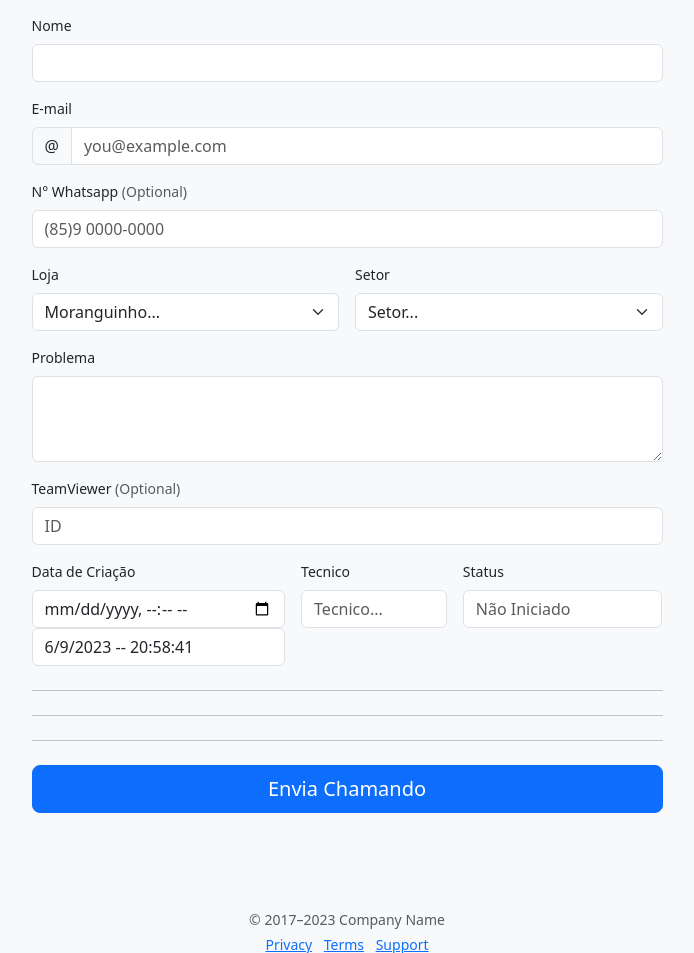
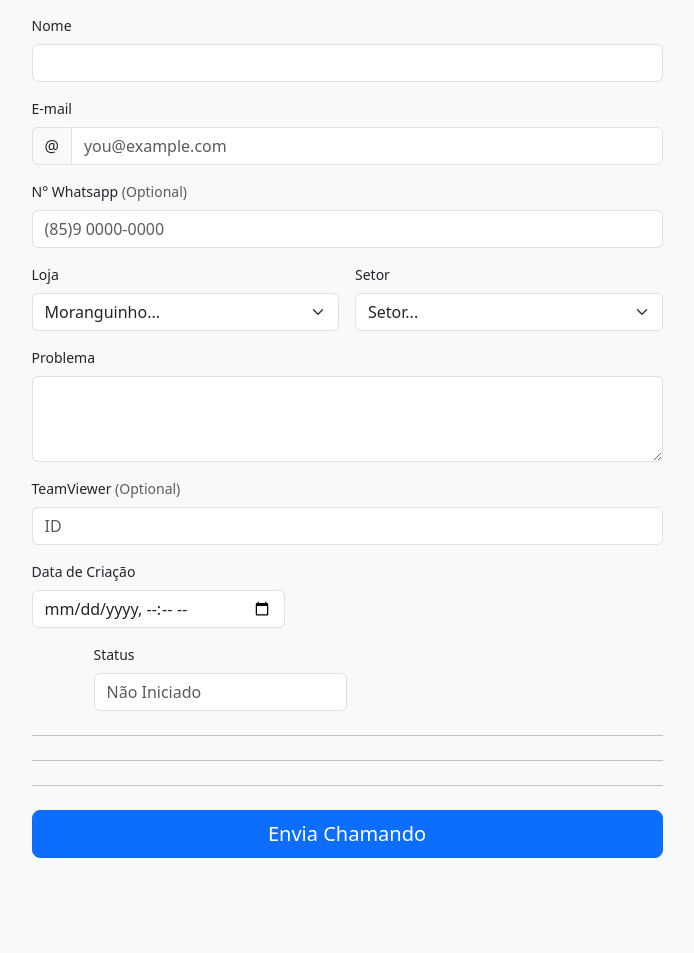
Before and after one commit to SamSantsz/CentralDeControle, a PHP site: page /CRUD/fromChamado.php in a window 1280 px wide. Shown: the part 295-1248 px from the top of the page, without its empty margins (293-987 px from the left). Run offline with PHP 8.4, Linux system fonts and the light colour scheme.

Commit message:
fromChamado

```diff
--- a/CRUD/cadastro.php
+++ b/CRUD/caditem.php
@@ -12,6 +12,7 @@ if (isset($_FILES['imagem'])) {
     $imageFileType = strtolower(pathinfo($target_file, PATHINFO_EXTENSION));
     if ($imageFileType != "jpg" && $imageFileType != "jpeg" && $imageFileType != "png" && $imageFileType != "gif") {
         echo "Apenas arquivos JPG, JPEG, PNG e GIF são permitidos.";
+        header('Location: ../index.php');
         exit();
     }
     // Move o arquivo para a pasta uploads
--- a/CRUD/fromChamado.php
+++ b/CRUD/fromChamado.php
@@ -2,7 +2,7 @@
 <?php
 include '../conexao/bancodados.php';
 
-include 'cadastro.php';
+include 'caditem.php';
 
 
 if (isset($_GET['delete'])) {
@@ -49,7 +49,7 @@ if (isset($_GET['delete'])) {
                 <!-- Campo do Formulario -->
                 <div class="col-md-8 col-lg-7" style="margin: auto">
                     <h3 class="mb-3">Novo Chamado</h3>
-                    <form class="needs-validation" novalidate>
+                    <form method="POST" action="cadfrom.php" class="needs-validation" novalidate>
                         <div class="row g-3">
                             <div class="col-sm-12">
                                 <label for="Nome" class="form-label">Nome</label>
@@ -60,10 +60,10 @@ if (isset($_GET['delete'])) {
                             </div>
 
                             <div class="col-12">
-                                <label for="E-mail" class="form-label">E-mail</label>
+                                <label for="Email" class="form-label">E-mail</label>
                                 <div class="input-group has-validation">
                                     <span class="input-group-text">@</span>
-                                    <input type="email" class="form-control" id="E-mail" placeholder="you@example.com" required>
+                                    <input type="email" class="form-control" id="Email" placeholder="you@example.com" required>
                                     <div class="invalid-feedback">
                                         E-mail válido é obrigatório.
                                     </div>
@@ -72,7 +72,7 @@ if (isset($_GET['delete'])) {
 
                             <div class="col-12">
                                 <label for="Whatsapp" class="form-label">N° Whatsapp <span class="text-body-secondary">(Optional)</span></label>
-                                <input type="Whatsapp" class="form-control" id="Whatsapp" placeholder="(85)9 0000-0000">
+                                <input type="number" class="form-control" id="Whatsapp" placeholder="(85)9 0000-0000">
                                 <div class="invalid-feedback">
                                     N° Whatsapp válido
                                 </div>
@@ -117,23 +117,15 @@ if (isset($_GET['delete'])) {
                                 <input type="number" class="form-control" id="TeamViewer" placeholder="ID">
                             </div>
 
-                            <div class="col-md-5">
+                            <div class="col-md-5" style="margin-right: 62px;">
                                 <label for="Data" class="form-label">Data de Criação</label>
                                 <input type="datetime-local" class="form-control" id="data" >
-                                <div type="text" class="form-control">
+                                <!-- <div type="text" class="form-control">
                                     <script src="../js/style.js"></script>
-                                </div>
+                                </div> -->
                             </div>
 
-                            <div class="col-md-3">
-                                <label for="Tecnico" class="form-label">Tecnico</label>
-                                <input type="text" class="form-control" id="Status" placeholder="Tecnico..." required readonly>
-                                <div class="invalid-feedback">
-                                    Tecnico responsavel.
-                                </div>
-                            </div>
-
-                            <div class="col-md-4">
+                            <div class="col-md-5" style="margin-left: 62px;">
                                 <label for="Status" class="form-label">Status</label>
                                 <input type="text" class="form-control" id="Status" placeholder="Não Iniciado" required readonly>
                                 <div class="invalid-feedback">
@@ -146,7 +138,7 @@ if (isset($_GET['delete'])) {
                         <hr class="my-4">
                         <hr class="my-4">
 
-                        <button class="w-100 btn btn-primary btn-lg" type="submit">Envia Chamando</button>
+                        <button class="w-100 btn btn-primary btn-lg" value="Salvar" type="submit">Envia Chamando</button>
                     </form>
                 </div>
                 <!-- Fim Campo do Formulario -->
--- a/painel.php
+++ b/painel.php
@@ -2,7 +2,7 @@
 <?php
 include 'conexao/bancodados.php';
 
-include 'CRUD/cadastro.php';
+include 'CRUD/caditem.php';
 
 
 if (isset($_GET['delete'])) {
```
Also changed, not shown: CRUD/cadfrom.php (added, +30 -0 lines), index.php (+7 -4 lines), CRUD/altitem.php (renamed from CRUD/altera.php), detitem.php (renamed from detalhe.php), img/3265957.jpg (added), img/OIP.jpg (added), img/R (2).jpg (added).
